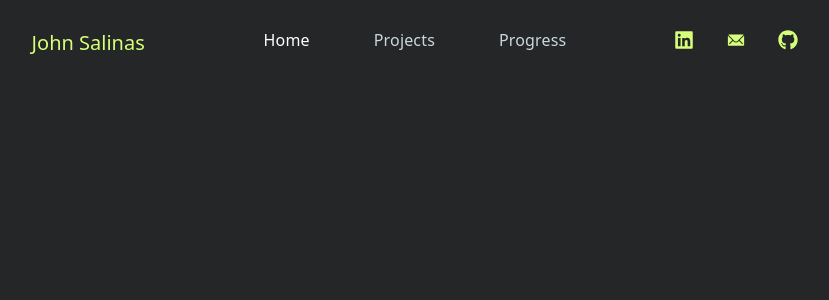
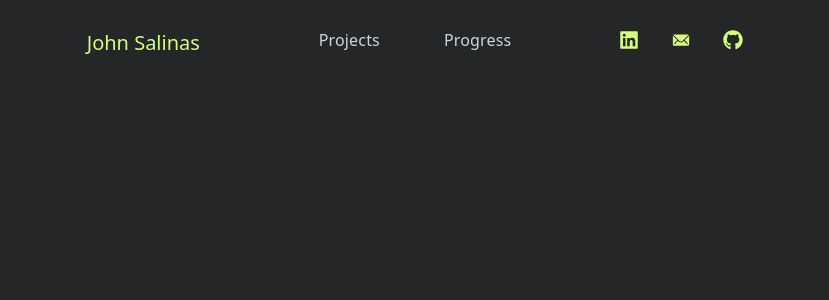
Before and after one commit to JohnSalinas123/Portofolio_JohnS, a React (Vite) app in the folder frontend/: page / in a window 1280 px wide. Shown: the top 300 px of the page, without its empty margins (225-1054 px from the left). Built offline with nearby package versions, Linux system fonts and the light colour scheme.

Commit message:
removed home page from nav

```diff
--- a/frontend/src/components/Navbar.jsx
+++ b/frontend/src/components/Navbar.jsx
@@ -29,11 +29,6 @@ export const Navbar = () => {
 			</div>
 			<div className="nav-container inter-500">
 				<ul className={menuVisible ? "open" : ""}>
-					<li>
-						<NavLink to="/" className="nav-element">
-							Home
-						</NavLink>
-					</li>
 					<li>
 						<NavLink to="/projects" className="nav-element">
 							Projects
```
